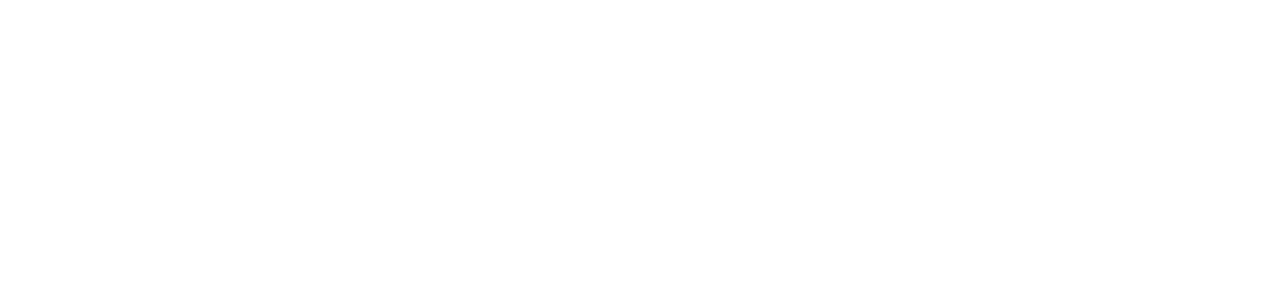
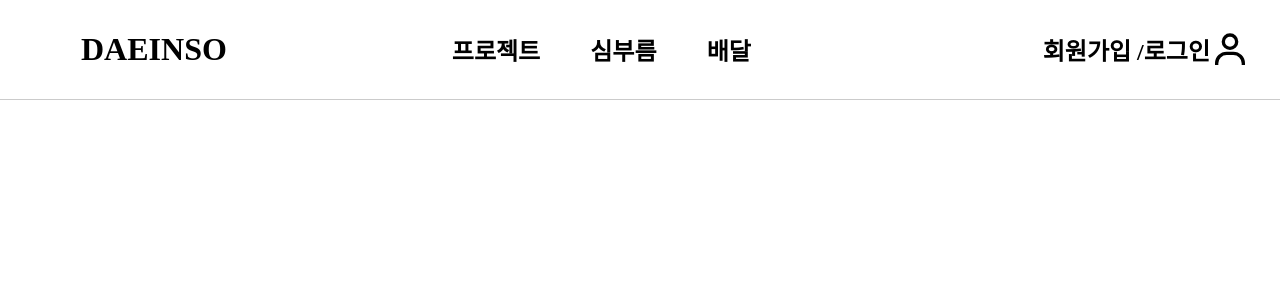
Before and after one commit to Woo-jae-and-Boys/2022_summer_hackathon_web_v1, a React (Create React App) app: page /login in a window 1280 px wide. Before the commit this address had no page. Shown: the top 300 px of the page. Built offline with nearby package versions, Linux system fonts and the light colour scheme.

Commit message:
Add : detail page 구현

```diff
--- a/src/App.js
+++ b/src/App.js
@@ -1,6 +1,12 @@
+import { BrowserRouter } from "react-router-dom";
 import Router from "./Router";
+
 function App() {
-  return <Router />;
+  return (
+    <BrowserRouter>
+      <Router />
+    </BrowserRouter>
+  );
 }
 
 export default App;
--- a/src/Router.js
+++ b/src/Router.js
@@ -1,16 +1,20 @@
 import React from "react";
-import { Route, Routes, BrowserRouter } from "react-router-dom";
+import { Route, Routes, useLocation } from "react-router-dom";
 import Main from "./components/main/main";
 import DetailPage from "./components/detailPage/detailPage";
+import Nav from "./components/common/nav/nav";
 
 const Router = () => {
+  const { pathname } = useLocation();
+
   return (
-    <BrowserRouter>
+    <>
+      {pathname !== ("/signin" && "/signup") && <Nav />}
       <Routes>
         <Route path="/" element={<Main />} />
-        <Route path="/detailPage" element={<DetailPage />} />
+        <Route path="/detailpage" element={<DetailPage />} />
       </Routes>
-    </BrowserRouter>
+    </>
   );
 };
 
--- a/src/components/main/main.js
+++ b/src/components/main/main.js
@@ -12,7 +12,6 @@ const Container = styled.div`
 const Main = () => {
   return (
     <Container>
-      <Nav />
       <div>
         <PannelContainer />
       </div>
--- a/src/index.js
+++ b/src/index.js
@@ -5,11 +5,7 @@ import reportWebVitals from "./reportWebVitals";
 import "./style/index.css";
 
 const root = ReactDOM.createRoot(document.getElementById("root"));
-root.render(
-  <React.StrictMode>
-    <App />
-  </React.StrictMode>
-);
+root.render(<App />);
 
 // If you want to start measuring performance in your app, pass a function
 // to log results (for example: reportWebVitals(console.log))
```
Also changed, not shown: src/components/detailPage/detailPage.js (+5 -2 lines).
